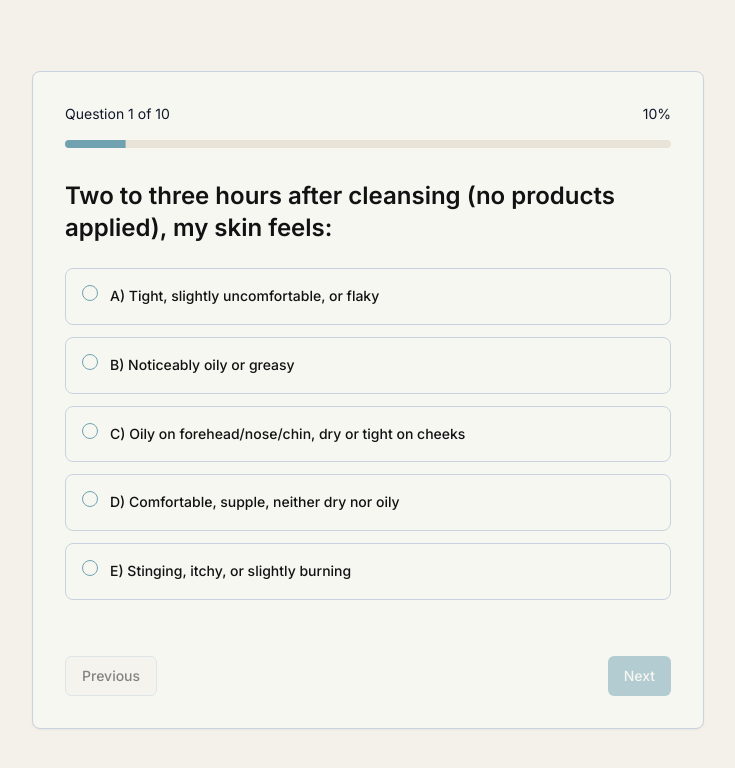
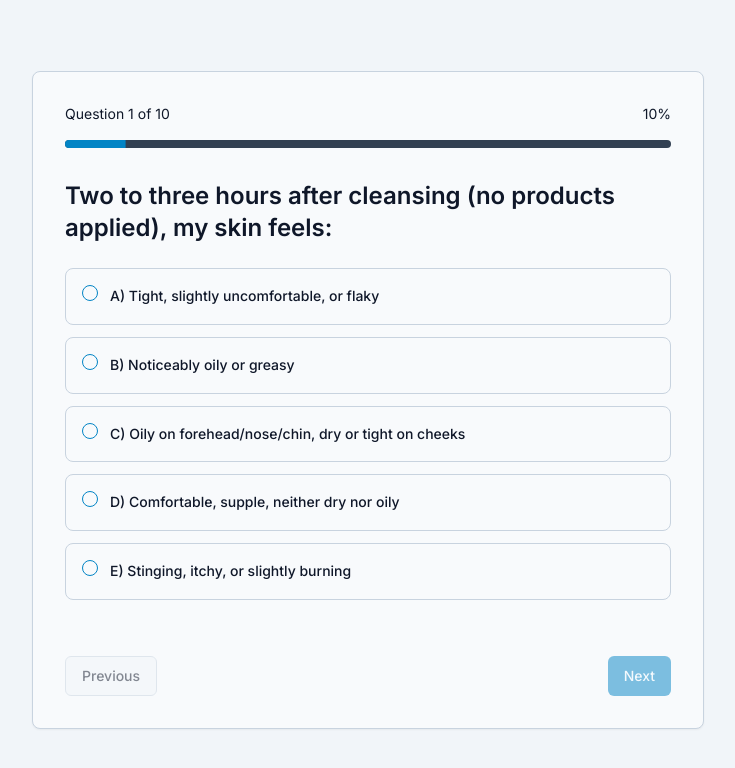
Before and after one commit to bhargavlokhande/skin-type-finder, a React (Vite) app: page / in a window 1280 px wide. Shown: the top 768 px of the page, without its empty margins (272-1007 px from the left). Built offline with nearby package versions, Linux system fonts and the light colour scheme; the HTML template or start-up script is replaced by a standard one.

Commit message:
Applied theme Glacier
Applied theme in Lovable

```diff
--- a/src/index.css
+++ b/src/index.css
@@ -11,26 +11,26 @@ All colors MUST be HSL.
 
 @layer base {
   :root {
-    --background: 40 29% 94%;
-    --foreground: 0 0% 7%;
+    --background: 209 40% 96%;
+    --foreground: 222 47% 11%;
 
-    --card: 60 25% 96%;
-    --card-foreground: 0 0% 7%;
+    --card: 210 40% 98%;
+    --card-foreground: 222 47% 11%;
 
     --popover: 214 31% 91%;
     --popover-foreground: 222 47% 11%;
 
-    --primary: 195 30% 57%;
-    --primary-foreground: 60 25% 96%;
+    --primary: 200 98% 39%;
+    --primary-foreground: 204 100% 97%;
 
-    --secondary: 40 29% 88%;
-    --secondary-foreground: 0 0% 7%;
+    --secondary: 215 24% 26%;
+    --secondary-foreground: 210 40% 98%;
 
     --muted: 215 20% 65%;
     --muted-foreground: 222 47% 11%;
 
-    --accent: 195 30% 57%;
-    --accent-foreground: 60 25% 96%;
+    --accent: 210 40% 98%;
+    --accent-foreground: 215 19% 34%;
 
     --destructive: 0 72% 50%;
     --destructive-foreground: 0 85% 97%;
```
